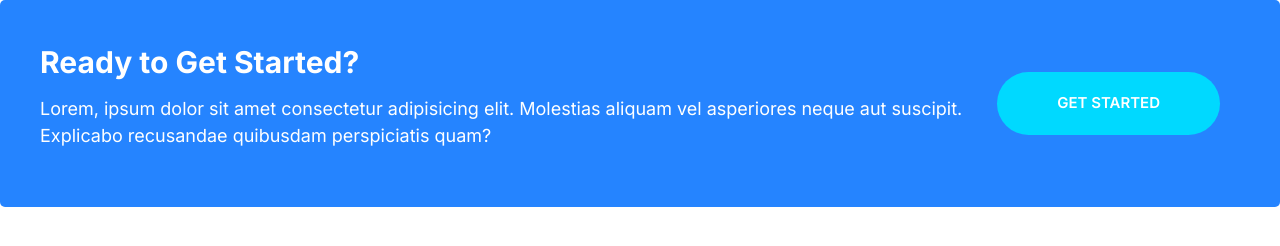
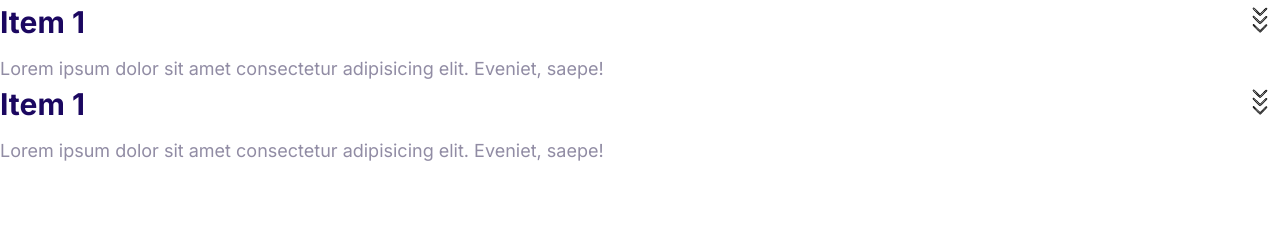
Before and after one commit to skeltonskelter/Skelterfy, a plain HTML site: page index.html in a window 1280 px wide. Drawn offline with Linux system fonts and the light colour scheme.

Commit message:
Build the collapsible components.

```diff
--- a/css/styles.css
+++ b/css/styles.css
@@ -554,3 +554,36 @@ a {
     margin: 0 2rem;
   }
 }
+
+/* Collapsibles */
+
+.collapsible__header {
+  display: flex;
+  justify-content: space-between;
+}
+
+.collapsible__heading {
+  margin-top: 0;
+  font-size: 3rem;
+}
+
+.collapsible__chevron {
+  transform: rotate(0);
+  transition: transform 0.3s;
+}
+
+.collapsible__content {
+  max-height: 0;
+  overflow: hidden;
+  opacity: 0;
+  transition: all 0.3s;
+}
+
+.collapsible--expanded .collapsible__chevron {
+  transform: rotate(90deg);
+}
+
+.collapsible--expanded .collapsible__content {
+  max-height: 100vh;
+  opacity: 1;
+}
--- a/index.html
+++ b/index.html
@@ -15,18 +15,29 @@
     <link rel="stylesheet" href="css/styles.css" />
   </head>
   <body>
-    <div class="callout callout--primary">
-      <div class="grid grid--cols-2">
-        <div class="callout__content">
-          <h2 class="callout__heading">Ready to Get Started?</h2>
-          <p>
-            Lorem, ipsum dolor sit amet consectetur adipisicing elit. Molestias
-            aliquam vel asperiores neque aut suscipit. Explicabo recusandae
-            quibusdam perspiciatis quam?
-          </p>
-        </div>
-        <a href="#" class="btn btn--secondary btn--stretch">Get Started</a>
+    <div class="collapsible collapsible--expanded">
+      <header class="collapsible__header">
+        <h2 class="collapsible__heading">Item 1</h2>
+        <svg class="icon icon--white collapsible__chevron">
+          <use xlink:href="images/chevron.svg#chevron"></use>
+        </svg>
+      </header>
+      <div class="collapsible__content">
+        Lorem ipsum dolor sit amet consectetur adipisicing elit. Eveniet, saepe!
       </div>
     </div>
+    <div class="collapsible collapsible--expanded">
+      <header class="collapsible__header">
+        <h2 class="collapsible__heading">Item 1</h2>
+        <svg class="icon icon--white collapsible__chevron">
+          <use xlink:href="images/chevron.svg#chevron"></use>
+        </svg>
+      </header>
+      <div class="collapsible__content">
+        Lorem ipsum dolor sit amet consectetur adipisicing elit. Eveniet, saepe!
+      </div>
+    </div>
+
+    <script src="js/main.js"></script>
   </body>
 </html>
--- /dev/null
+++ b/js/main.js
@@ -0,0 +1,6 @@
+const collapsibles = document.querySelectorAll(".collapsible");
+collapsibles.forEach((item) =>
+  item.addEventListener("click", function () {
+    this.classList.toggle("collapsible--expanded");
+  })
+);
```
Also changed, not shown: components/collapsibles.html (added, +11 -0 lines), images/chevron.svg (added), images/sprite.svg.
